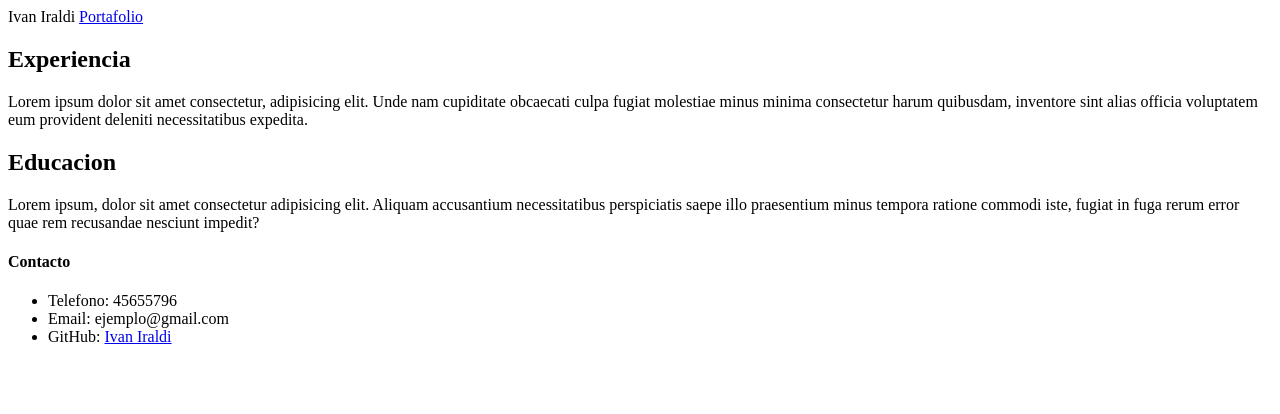
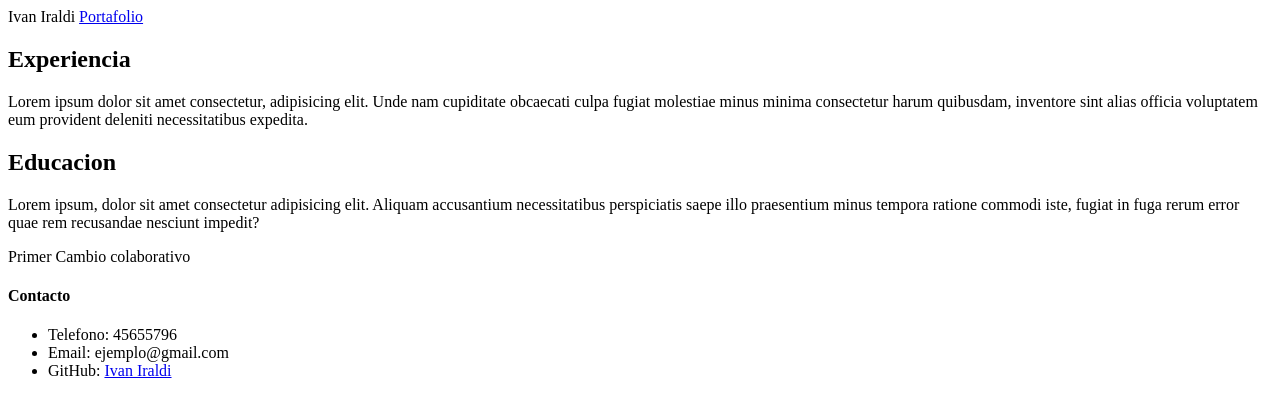
Before and after one commit to hefox83/ivaniraldi.github.io, a plain HTML site: page index.html in a window 1280 px wide. Drawn offline with Linux system fonts and the light colour scheme.

Commit message:
Se forkea y se agrega cambio

```diff
--- a/index.html
+++ b/index.html
@@ -18,6 +18,7 @@
     <section>
         <h2>Educacion</h2>
         <p>Lorem ipsum, dolor sit amet consectetur adipisicing elit. Aliquam accusantium necessitatibus perspiciatis saepe illo praesentium minus tempora ratione commodi iste, fugiat in fuga rerum error quae rem recusandae nesciunt impedit?</p>
+        <p>Primer Cambio colaborativo</p>
     </section>
     <footer>
         <h4>Contacto</h4>
```
